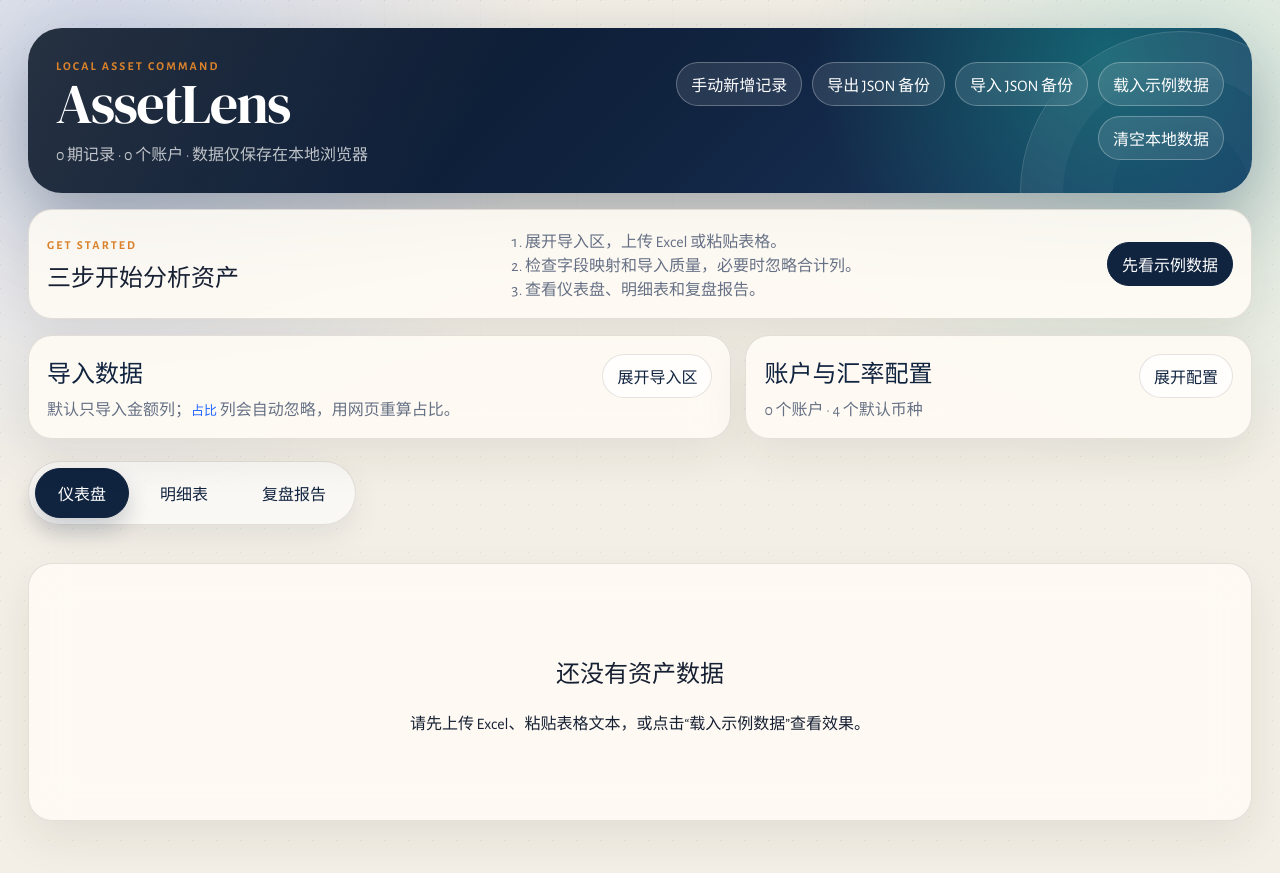
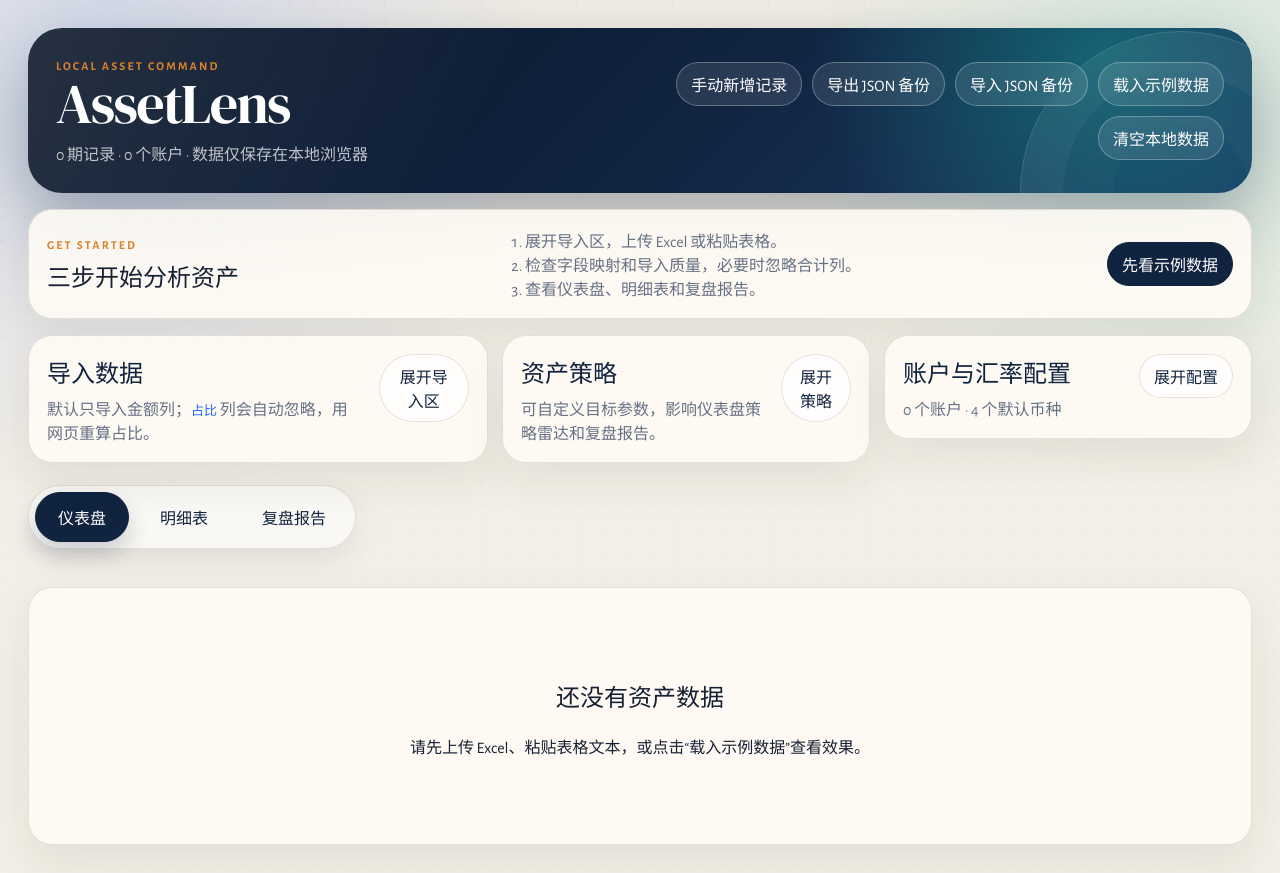
Before and after one commit to ASC8384/AssetLens, a React (Vite) app: page / in a window 1280 px wide. Before the commit the page ends 849 px from the top, so only its background shows below. Built offline with nearby package versions, Linux system fonts and the light colour scheme.

Commit message:
Promote asset strategy settings panel

```diff
--- a/src/App.tsx
+++ b/src/App.tsx
@@ -5,6 +5,7 @@ import { DetailsTable } from './components/DetailsTable';
 import { ImportCenter } from './components/ImportCenter';
 import { ReviewReport } from './components/ReviewReport';
 import { TopBar } from './components/TopBar';
+import { StrategyPanel } from './components/StrategyPanel';
 import { loadAppData, saveAppData } from './lib/storage';
 import { createSampleData } from './lib/sampleData';
 import type { AppData } from './lib/types';
@@ -41,8 +42,9 @@ export default function App() {
         </section>
       )}
 
-      <div className="control-strip">
+      <div className="control-strip three-column-controls">
         <ImportCenter data={data} onChange={updateData} />
+        <StrategyPanel data={data} onChange={updateData} />
         <ConfigPanel data={data} onChange={updateData} />
       </div>
 
--- a/src/components/ConfigPanel.tsx
+++ b/src/components/ConfigPanel.tsx
@@ -20,24 +20,6 @@ export function ConfigPanel({ data, onChange }: { data: AppData; onChange: (data
     const currency = window.prompt('请输入币种代码，例如 USD、HKD、JPY')?.trim().toUpperCase();
     if (!currency) return;
     onChange({ ...data, defaultExchangeRates: { ...data.defaultExchangeRates, [currency]: data.defaultExchangeRates[currency] ?? 1 } });
-  }
-
-  function updateStrategyNumber(key: 'cashReserveTarget' | 'riskAssetMinRatio' | 'riskAssetMaxRatio', value: string) {
-    const number = Number(value);
-    if (!Number.isFinite(number)) return;
-    onChange({ ...data, strategy: { ...data.strategy, [key]: key === 'cashReserveTarget' ? number : number / 100 } });
-  }
-
-  function updateTargetRatio(category: AssetCategory, value: string) {
-    const number = Number(value);
-    if (!Number.isFinite(number)) return;
-    onChange({
-      ...data,
-      strategy: {
-        ...data.strategy,
-        targetCategoryRatios: { ...data.strategy.targetCategoryRatios, [category]: number / 100 },
-      },
-    });
   }
 
   return (
@@ -105,23 +87,6 @@ export function ConfigPanel({ data, onChange }: { data: AppData; onChange: (data
               ))}
             </div>
           </div>
-
-          <div>
-            <div className="section-header">
-              <div>
-                <h2>资产策略</h2>
-                <p>这是可自定义的目标参数，会影响仪表盘策略雷达和复盘报告。默认值只是起点，你可以按自己的风险偏好修改。</p>
-              </div>
-            </div>
-            <div className="rate-list strategy-list">
-              <label><span>应急备用金目标<small>现金 + 银行卡至少保留的金额</small></span><input type="number" value={data.strategy.cashReserveTarget} onChange={(event) => updateStrategyNumber('cashReserveTarget', event.target.value)} /></label>
-              <label><span>风险资产下限%<small>基金 + 证券占总资产的最低比例</small></span><input type="number" value={Math.round(data.strategy.riskAssetMinRatio * 100)} onChange={(event) => updateStrategyNumber('riskAssetMinRatio', event.target.value)} /></label>
-              <label><span>风险资产上限%<small>基金 + 证券占总资产的最高比例</small></span><input type="number" value={Math.round(data.strategy.riskAssetMaxRatio * 100)} onChange={(event) => updateStrategyNumber('riskAssetMaxRatio', event.target.value)} /></label>
-              {categories.map((category) => (
-                <label key={category}><span>{category}目标占比%<small>期望该大类占总资产的比例</small></span><input type="number" value={Math.round((data.strategy.targetCategoryRatios[category] ?? 0) * 100)} onChange={(event) => updateTargetRatio(category, event.target.value)} /></label>
-              ))}
-            </div>
-          </div>
         </div>
       </div>}
     </section>
--- /dev/null
+++ b/src/components/StrategyPanel.tsx
@@ -0,0 +1,47 @@
+import { useState } from 'react';
+import { categories } from '../lib/defaults';
+import type { AppData, AssetCategory } from '../lib/types';
+
+export function StrategyPanel({ data, onChange }: { data: AppData; onChange: (data: AppData) => void }) {
+  const [expanded, setExpanded] = useState(false);
+
+  function updateStrategyNumber(key: 'cashReserveTarget' | 'riskAssetMinRatio' | 'riskAssetMaxRatio', value: string) {
+    const number = Number(value);
+    if (!Number.isFinite(number)) return;
+    onChange({ ...data, strategy: { ...data.strategy, [key]: key === 'cashReserveTarget' ? number : number / 100 } });
+  }
+
+  function updateTargetRatio(category: AssetCategory, value: string) {
+    const number = Number(value);
+    if (!Number.isFinite(number)) return;
+    onChange({
+      ...data,
+      strategy: {
+        ...data.strategy,
+        targetCategoryRatios: { ...data.strategy.targetCategoryRatios, [category]: number / 100 },
+      },
+    });
+  }
+
+  return (
+    <section className="panel strategy-panel">
+      <div className="section-header compact-section-header">
+        <div>
+          <h2>资产策略</h2>
+          <p>可自定义目标参数，影响仪表盘策略雷达和复盘报告。</p>
+        </div>
+        <button onClick={() => setExpanded(!expanded)}>{expanded ? '收起策略' : '展开策略'}</button>
+      </div>
+      {expanded && (
+        <div className="strategy-config-grid">
+          <label><span>应急备用金目标<small>现金 + 银行卡至少保留的金额</small></span><input type="number" value={data.strategy.cashReserveTarget} onChange={(event) => updateStrategyNumber('cashReserveTarget', event.target.value)} /></label>
+          <label><span>风险资产下限%<small>基金 + 证券占总资产的最低比例</small></span><input type="number" value={Math.round(data.strategy.riskAssetMinRatio * 100)} onChange={(event) => updateStrategyNumber('riskAssetMinRatio', event.target.value)} /></label>
+          <label><span>风险资产上限%<small>基金 + 证券占总资产的最高比例</small></span><input type="number" value={Math.round(data.strategy.riskAssetMaxRatio * 100)} onChange={(event) => updateStrategyNumber('riskAssetMaxRatio', event.target.value)} /></label>
+          {categories.map((category) => (
+            <label key={category}><span>{category}目标占比%<small>期望该大类占总资产的比例</small></span><input type="number" value={Math.round((data.strategy.targetCategoryRatios[category] ?? 0) * 100)} onChange={(event) => updateTargetRatio(category, event.target.value)} /></label>
+          ))}
+        </div>
+      )}
+    </section>
+  );
+}
--- a/src/styles.css
+++ b/src/styles.css
@@ -103,6 +103,7 @@ code { color: var(--blue); }
 .toolbar { display: flex; flex-wrap: wrap; gap: 10px; align-items: center; }
 .compact-toolbar { justify-content: flex-end; }
 .control-strip { display: grid; grid-template-columns: minmax(0, 1fr) minmax(360px, .72fr); gap: 14px; align-items: start; }
+.three-column-controls { grid-template-columns: minmax(0, 1fr) minmax(320px, .8fr) minmax(320px, .8fr); }
 .toast { position: fixed; top: 18px; right: 18px; z-index: 20; padding: 12px 16px; border-radius: 999px; background: var(--navy); color: white; box-shadow: 0 18px 44px rgba(16,35,63,.22); }
 .onboarding { display: flex; justify-content: space-between; align-items: center; gap: 24px; }
 .onboarding h2 { margin: 4px 0 0; font-family: 'DM Serif Display', Georgia, serif; font-weight: 400; }
@@ -177,6 +178,11 @@ code { color: var(--blue); }
 .strategy-radar h3 { margin: 0 0 6px; font-family: 'DM Serif Display', Georgia, serif; font-size: 24px; font-weight: 400; color: var(--navy); }
 .strategy-radar p { margin: 0; color: var(--muted); }
 .strategy-radar ul { margin: 0; padding-left: 20px; color: var(--navy); }
+.strategy-config-grid { display: grid; grid-template-columns: repeat(2, minmax(160px, 1fr)); gap: 12px; margin-top: 16px; }
+.strategy-config-grid label { display: flex; gap: 8px; align-items: center; color: #475467; }
+.strategy-config-grid label span { display: grid; gap: 2px; }
+.strategy-config-grid label small { color: #8a6f54; font-size: 12px; }
+.strategy-config-grid input { width: 110px; }
 .config-stack { display: grid; gap: 22px; }
 .strategy-list { grid-template-columns: repeat(2, minmax(160px, 1fr)); }
 .dashboard-feature-grid { grid-template-columns: minmax(0, 2.35fr) minmax(340px, .85fr); }
@@ -235,6 +241,6 @@ th.sticky-col { background: #f4efe6; z-index: 3; }
 .contribution-list div { display: flex; justify-content: space-between; gap: 12px; padding: 10px 0; border-bottom: 1px solid var(--line); }
 .recharts-default-tooltip { border-radius: 14px !important; border: 1px solid var(--line) !important; box-shadow: 0 16px 36px rgba(16,35,63,.14) !important; }
 @media (max-width: 1200px) {
-  .main-charts, .secondary-charts, .tertiary-charts, .import-grid, .config-grid, .control-strip { grid-template-columns: 1fr; }
+  .main-charts, .secondary-charts, .tertiary-charts, .import-grid, .config-grid, .control-strip, .three-column-controls { grid-template-columns: 1fr; }
   .metric-grid { grid-template-columns: repeat(2, 1fr); }
 }
```
Also changed, not shown: 1 other file (tests, documents, lock files or other folders).
